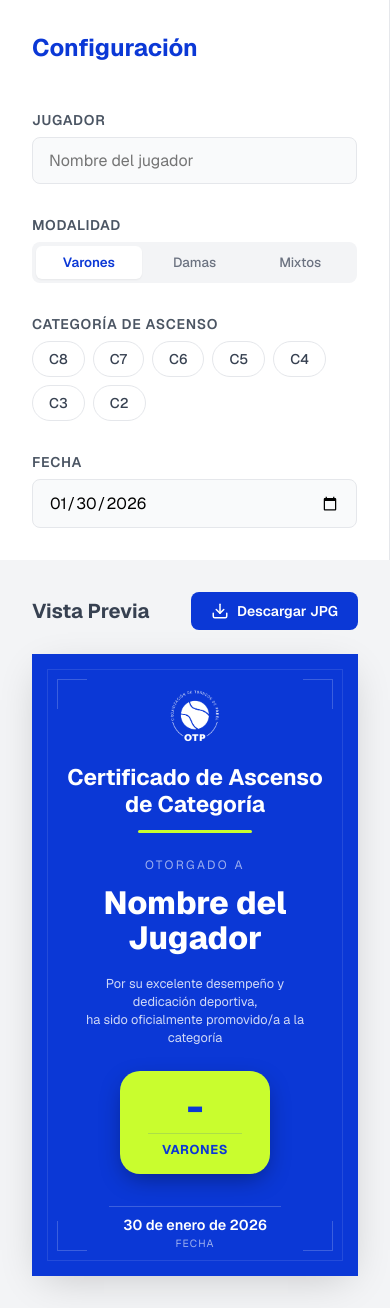
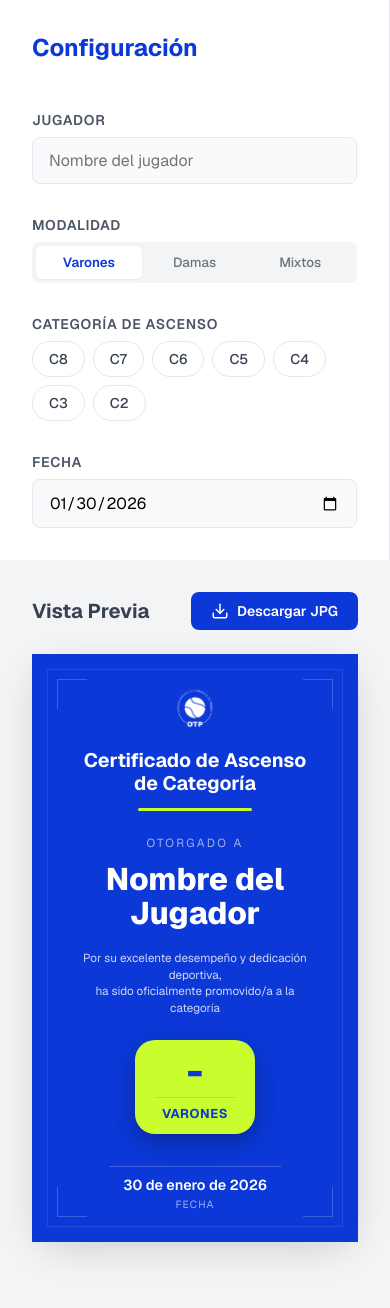
Before and after one commit to sumar21/generador-de-certificados-otp, a Next.js app: page / in a window 390 px wide. Built offline with nearby package versions, Linux system fonts and the light colour scheme.

Commit message:
Fix: Improve mobile UI and high-res certificate download

```diff
--- a/src/components/CertificatePreview.css
+++ b/src/components/CertificatePreview.css
@@ -50,6 +50,10 @@
     background-color: transparent;
     box-shadow: 0 10px 40px -10px rgba(0, 0, 0, 0.2);
     position: relative;
+    /* On mobile, we might need to handle the shrinking better */
+    display: flex;
+    justify-content: center;
+    align-items: flex-start;
 }
 
 .certificate-a4 {
@@ -145,7 +149,7 @@
 }
 
 .cert-title {
-    font-size: 1.4rem;
+    font-size: clamp(1rem, 5vw, 1.4rem);
     font-weight: 700;
     line-height: 1.2;
     margin-bottom: 0.75rem;
@@ -162,7 +166,7 @@
 }
 
 .cert-subtitle {
-    font-size: 0.75rem;
+    font-size: clamp(0.6rem, 3vw, 0.75rem);
     text-transform: uppercase;
     letter-spacing: 0.2em;
     opacity: 0.6;
@@ -171,7 +175,7 @@
 }
 
 .cert-player-name {
-    font-size: 2rem;
+    font-size: clamp(1.4rem, 8vw, 2.2rem);
     font-weight: 800;
     margin-bottom: 1.25rem;
     line-height: 1.1;
@@ -181,7 +185,7 @@
 }
 
 .cert-description {
-    font-size: 0.8rem;
+    font-size: clamp(0.7rem, 3vw, 0.85rem);
     line-height: 1.4;
     opacity: 0.8;
     max-width: 80%;
@@ -199,11 +203,11 @@
     align-items: center;
     justify-content: center;
     box-shadow: 0 8px 25px -5px rgba(0, 0, 0, 0.4);
-    min-width: 150px;
+    min-width: 140px;
 }
 
 .cert-category {
-    font-size: 2.5rem;
+    font-size: clamp(2rem, 10vw, 2.75rem);
     font-weight: 800;
     line-height: 1;
 }
@@ -248,3 +252,23 @@
     letter-spacing: 0.1em;
     margin-top: 0.2rem;
 }
+
+/* Mobile specific fixes */
+@media (max-width: 640px) {
+    .preview-container {
+        padding-bottom: 2rem;
+    }
+
+    .cert-logo {
+        height: 40px;
+    }
+
+    .cert-badge {
+        padding: 0.75rem 1.25rem;
+        min-width: 120px;
+    }
+
+    .cert-content {
+        padding-bottom: 2%;
+    }
+}
--- a/src/components/CertificatePreview.tsx
+++ b/src/components/CertificatePreview.tsx
@@ -23,21 +23,18 @@ const CertificatePreview: React.FC<CertificatePreviewProps> = ({
     const [loading, setLoading] = useState(false);
 
     const handleDownload = async () => {
-        if (certificateRef.current === null) return;
+        const captureNode = document.getElementById('capture-node') as HTMLDivElement;
+        if (!captureNode) return;
 
         setLoading(true);
         try {
-            // Options for html-to-image
+            // Options for html-to-image on the high-res hidden node
             const options = {
                 quality: 1,
-                pixelRatio: 2, // Double quality for sharp text
-                style: {
-                    transform: 'scale(1)',
-                    transformOrigin: 'top left',
-                },
+                pixelRatio: 1, // Already set to 794x1123, ratio 1 is enough
             };
 
-            const dataUrl = await toJpeg(certificateRef.current, options);
+            const dataUrl = await toJpeg(captureNode, options);
 
             const link = document.createElement('a');
             link.download = `Certificado_OTP_${playerName || 'Jugador'}.jpg`;
@@ -118,6 +115,59 @@ const CertificatePreview: React.FC<CertificatePreviewProps> = ({
                     <div className="cert-frame"></div>
                 </div>
             </div>
+
+            {/* Hidden High-Res Clone for Capture */}
+            <div style={{ position: 'absolute', top: '-10000px', left: '-10000px' }}>
+                <div
+                    id="capture-node"
+                    className="certificate-a4"
+                    style={{
+                        width: '794px',
+                        height: '1123px',
+                        padding: '60px 40px',
+                        display: 'flex',
+                        flexDirection: 'column'
+                    }}
+                >
+                    <div className="cert-frame"></div>
+                    <div className="cert-border-corner top-left"></div>
+                    <div className="cert-border-corner top-right"></div>
+                    <div className="cert-border-corner bottom-left"></div>
+                    <div className="cert-border-corner bottom-right"></div>
+
+                    <div className="cert-content">
+                        <div className="cert-header">
+                            <img src="/logo.png" alt="OTP Logo" style={{ height: '80px' }} />
+                        </div>
+                        <div className="cert-body">
+                            <h1 style={{ fontSize: '32px', fontWeight: 700, marginBottom: '16px', color: 'white' }}>
+                                Certificado de Ascenso<br />de Categoría
+                            </h1>
+                            <div className="cert-separator" style={{ width: '50%', height: '4px', backgroundColor: '#C9FD2E', marginBottom: '24px' }}></div>
+                            <p style={{ fontSize: '16px', opacity: 0.8, letterSpacing: '0.1em', marginBottom: '16px', color: 'white' }}>OTORGADO A</p>
+                            <div style={{ fontSize: '48px', fontWeight: 800, marginBottom: '24px', color: 'white' }}>
+                                {playerName || 'Nombre del Jugador'}
+                            </div>
+                            <p style={{ fontSize: '18px', opacity: 0.9, marginBottom: '32px', color: 'white' }}>
+                                Por su excelente desempeño y dedicación deportiva,<br />
+                                ha sido oficialmente promovido/a a la categoría
+                            </p>
+                            <div style={{ backgroundColor: '#C9FD2E', color: '#0B38D6', padding: '32px 48px', borderRadius: '24px', textAlign: 'center' }}>
+                                <div style={{ fontSize: '64px', fontWeight: 800, lineHeight: 1 }}>{categoria || '-'}</div>
+                                <div style={{ fontSize: '18px', fontWeight: 700, marginTop: '12px', borderTop: '2px solid rgba(11, 56, 214, 0.2)', paddingTop: '8px' }}>
+                                    {modalidad.toUpperCase()}
+                                </div>
+                            </div>
+                        </div>
+                        <div className="cert-footer" style={{ marginTop: '32px' }}>
+                            <div className="cert-date" style={{ borderTop: '1px solid rgba(255,255,255,0.3)', paddingTop: '12px', width: '300px' }}>
+                                <p style={{ fontWeight: 600, fontSize: '18px', color: 'white' }}>{formattedDate}</p>
+                                <p style={{ fontSize: '12px', opacity: 0.7, color: 'white' }}>FECHA</p>
+                            </div>
+                        </div>
+                    </div>
+                </div>
+            </div>
         </div>
     );
 };
```
